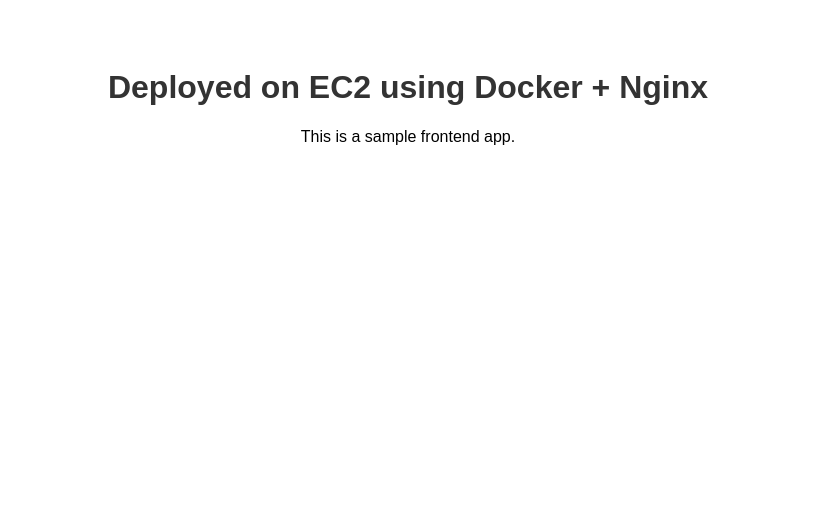
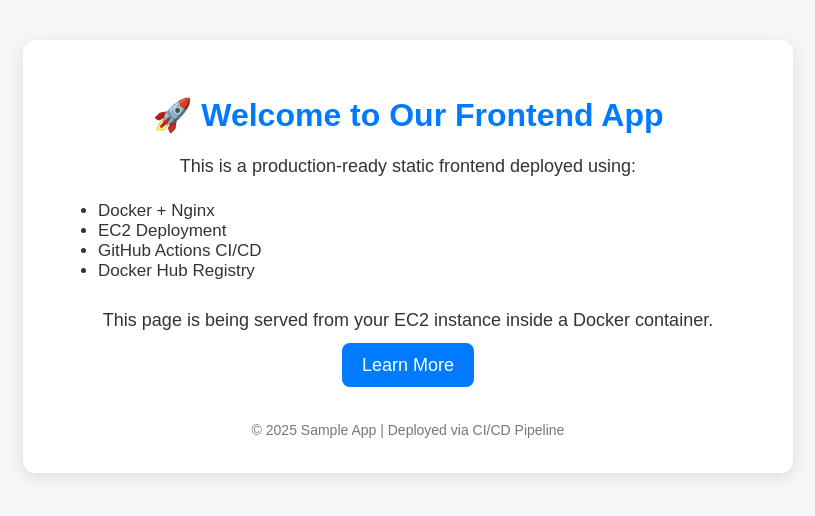
Before and after one commit to Pratikbhosale7491/sample, a plain HTML site: page index.html in a window 1280 px wide. Shown: the whole page, without its empty margins (232-1047 px from the left). Drawn offline with Linux system fonts and the light colour scheme.

Commit message:
Updated UI

```diff
--- a/index.html
+++ b/index.html
@@ -1,14 +1,86 @@
 <!DOCTYPE html>
-<html>
+<html lang="en">
 <head>
+    <meta charset="UTF-8" />
+    <meta name="viewport" content="width=device-width, initial-scale=1.0" />
     <title>Sample Frontend App</title>
+
     <style>
-        body { font-family: Arial; padding: 40px; text-align: center; }
-        h1 { color: #333; }
+        body {
+            font-family: Arial, sans-serif;
+            padding: 40px;
+            margin: 0;
+            background: #f4f6f8;
+            color: #333;
+        }
+
+        .container {
+            max-width: 700px;
+            margin: auto;
+            background: #fff;
+            padding: 35px;
+            border-radius: 12px;
+            box-shadow: 0 4px 15px rgba(0,0,0,0.1);
+            text-align: center;
+        }
+
+        h1 {
+            color: #007bff;
+            margin-bottom: 10px;
+        }
+
+        p {
+            line-height: 1.6;
+            font-size: 18px;
+            margin-bottom: 20px;
+        }
+
+        .btn {
+            padding: 12px 20px;
+            background: #007bff;
+            color: white;
+            border: none;
+            border-radius: 8px;
+            font-size: 18px;
+            cursor: pointer;
+            text-decoration: none;
+        }
+
+        .btn:hover {
+            background: #0056b3;
+        }
+
+        footer {
+            margin-top: 30px;
+            font-size: 14px;
+            color: #777;
+        }
     </style>
 </head>
 <body>
-    <h1>Deployed on EC2 using Docker + Nginx </h1>
-    <p>This is a sample frontend app.</p>
+
+    <div class="container">
+        <h1>🚀 Welcome to Our Frontend App</h1>
+        <p>This is a production-ready static frontend deployed using:</p>
+
+        <ul style="text-align:left; font-size:17px;">
+            <li>Docker + Nginx</li>
+            <li>EC2 Deployment</li>
+            <li>GitHub Actions CI/CD</li>
+            <li>Docker Hub Registry</li>
+        </ul>
+
+        <p style="margin-top:25px;">
+            This page is being served from your EC2 instance inside a Docker container.
+        </p>
+
+        <a href="#" class="btn">Learn More</a>
+
+        <footer>
+            <br>
+            © 2025 Sample App | Deployed via CI/CD Pipeline
+        </footer>
+    </div>
+
 </body>
 </html>
```
